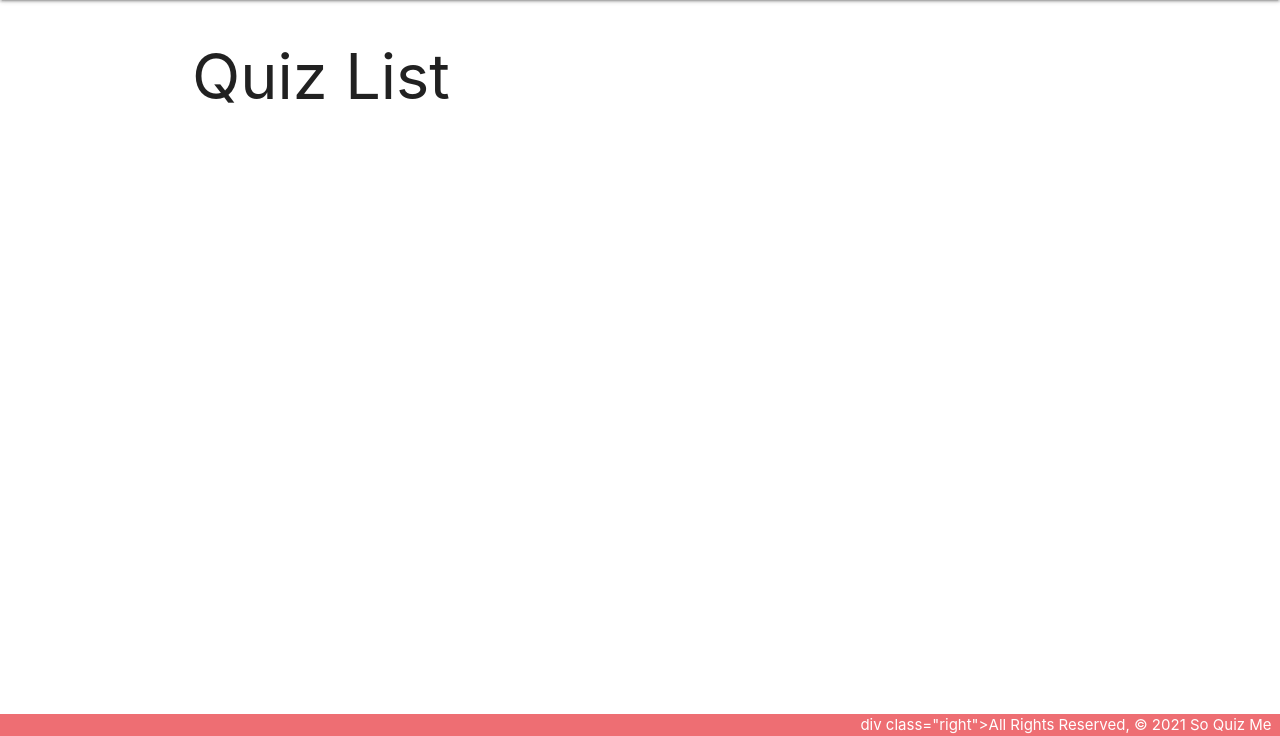
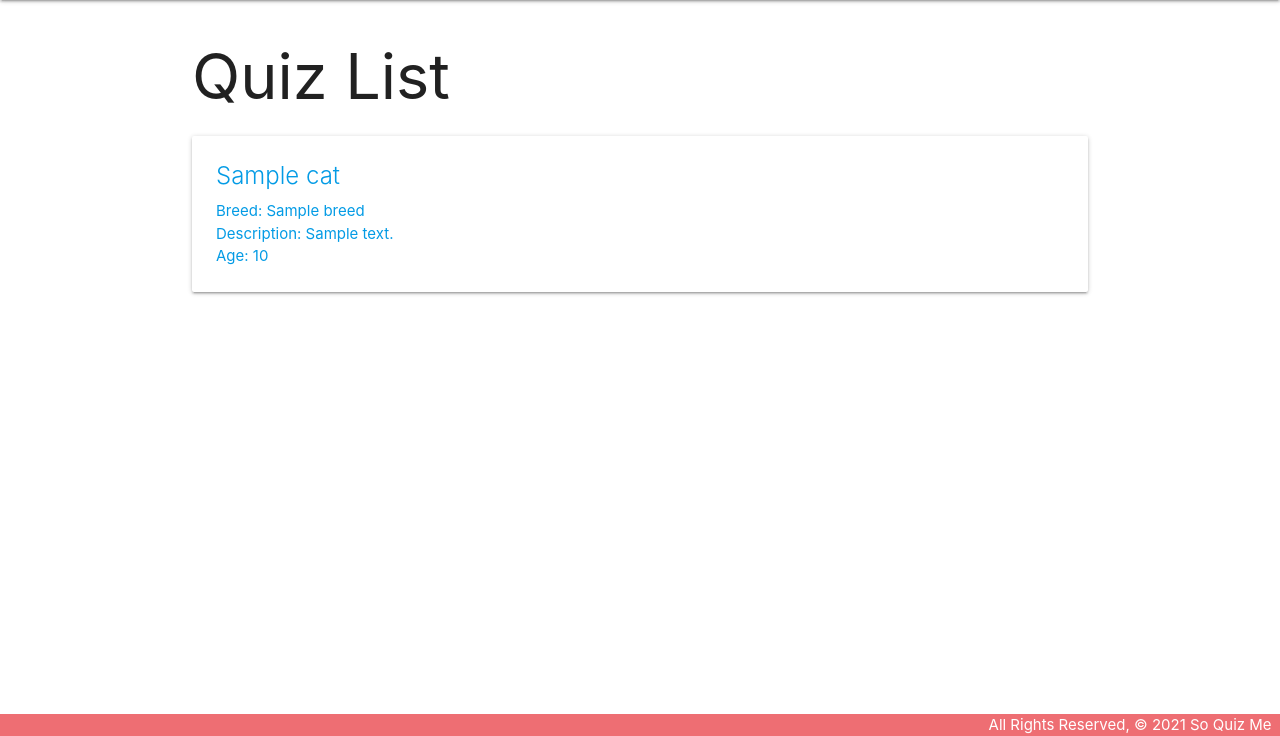
Before and after one commit to emilydrakesmith/so-quiz-me, a Django app: template main_app/templates/quizzes/index.html in a window 1280 px wide. Shown: the part 64-800 px from the top of the page. Run offline with Django 3.2, Linux system fonts and the light colour scheme; the template is opened without the code that fills it: most values are stand-ins (such as "Sample title", 1, 10 or a date in 2020).

```diff
--- a/main_app/templates/base.html
+++ b/main_app/templates/base.html
@@ -29,7 +29,7 @@
         {% endblock %}
     </main>
     <footer class="page-footer">
-        div class="right">All Rights Reserved, &copy; 2021 So Quiz Me &nbsp;</div>
+        <div class="right">All Rights Reserved, &copy; 2021 So Quiz Me &nbsp;</div>
     </footer>
 </body>
 </html>
--- a/main_app/templates/quizzes/index.html
+++ b/main_app/templates/quizzes/index.html
@@ -3,4 +3,19 @@
 
 <h1>Quiz List</h1>
 
+<div class="card">
+    <a href="/cats/{{ cat.id }}">
+        <div class="card-content">
+            <span class="card-title">{{ cat.name }}</span>
+            <p>Breed: {{ cat.breed }}</p>
+            <p>Description: {{ cat.description }}</p>
+            {% if cat.age > 0 %}
+                <p>Age: {{ cat.age }}</p>
+            {% else %}
+                <p>Age: Kitten</p>
+            {% endif %}
+        </div>
+    </a>
+</div>
+
 {% endblock %}
--- a/so_quiz_me/settings.py
+++ b/so_quiz_me/settings.py
@@ -38,6 +38,7 @@ INSTALLED_APPS = [
     'django.contrib.sessions',
     'django.contrib.messages',
     'django.contrib.staticfiles',
+    'django.contrib.postgres',
 ]
 
 MIDDLEWARE = [
@@ -81,7 +82,6 @@ DATABASES = {
     }
 }
 
-
 # Password validation
 # https://docs.djangoproject.com/en/3.1/ref/settings/#auth-password-validators
 
```
Also changed, not shown: main_app/models.py (+8 -1 lines), main_app/migrations/0001_initial.py (added).
